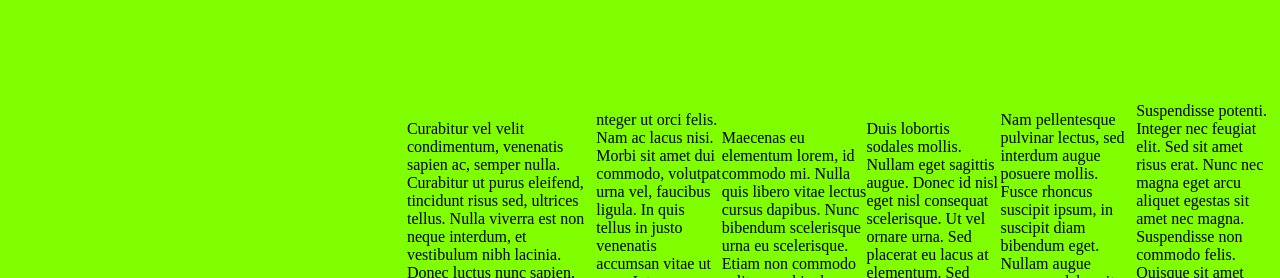
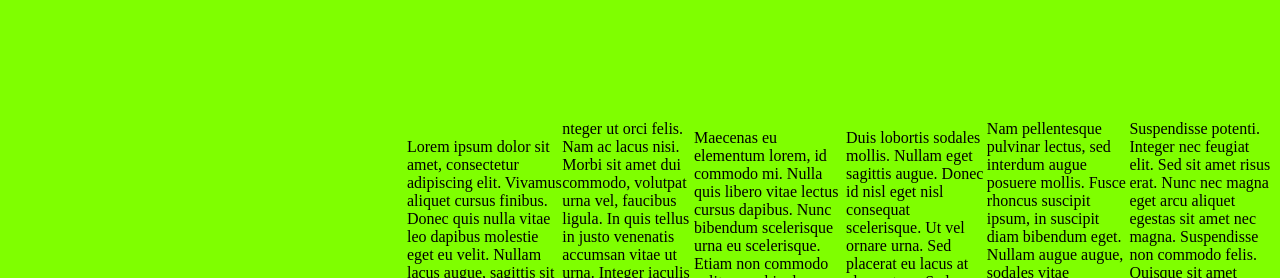
Before and after one commit to FunnyGoofy/JavaScript, a plain HTML site: page section01/index.html in a window 1280 px wide. Shown: the top 278 px of the page. Drawn offline with Linux system fonts and the light colour scheme; a script that the page names is missing.

Commit message:
updating index 01

```diff
--- a/section01/index.html
+++ b/section01/index.html
@@ -29,8 +29,7 @@
     <h1 class class="title">
         JavaScript Fundamentals - Part 1
     </h1>
-	<p>Curabitur vel velit condimentum, venenatis sapien ac, semper nulla. Curabitur ut purus eleifend, tincidunt risus sed, ultrices tellus. Nulla viverra est non neque interdum, et vestibulum nibh lacinia. Donec luctus nunc sapien, vitae porttitor elit varius non. Curabitur ac nisi at ex bibendum vestibulum vitae quis nisi. Curabitur odio quam, fermentum ac laoreet sed, luctus vitae lectus. Phasellus non elit neque. Sed tincidunt vel augue mollis iaculis. Mauris pulvinar id erat tristique congue. Praesent luctus sed nisi vel tristique. Vestibulum rutrum urna quam, quis cursus ligula tincidunt sit amet. In iaculis urna eget placerat aliquet. Cras at egestas leo. In eu quam dignissim, dapibus ante at, ornare ante. Quisque sit amet sagittis tellus, ut elementum nibh. Donec quam libero, hendrerit et dolor ac, egestas imperdiet enim.
-	</p>
+	<p>Lorem ipsum dolor sit amet, consectetur adipiscing elit. Vivamus aliquet cursus finibus. Donec quis nulla vitae leo dapibus molestie eget eu velit. Nullam lacus augue, sagittis sit amet maximus sit amet, molestie et mauris. Aenean bibendum lectus id massa tristique congue. In gravida tincidunt mi et faucibus. Aenean eget nibh auctor, mollis urna id, tincidunt turpis. Suspendisse laoreet in magna at efficitur. Mauris sodales felis id rhoncus malesuada. Nullam tincidunt leo et arcu scelerisque, bibendum rutrum enim viverra. Pellentesque a velit non quam venenatis maximus sit amet rhoncus ante. Vestibulum scelerisque finibus placerat.</p>
 	<p>nteger ut orci felis. Nam ac lacus nisi. Morbi sit amet dui commodo, volutpat urna vel, faucibus ligula. In quis tellus in justo venenatis accumsan vitae ut urna. Integer iaculis efficitur eros vitae viverra. Pellentesque pellentesque interdum pellentesque. Praesent faucibus velit eget ex scelerisque blandit. Nullam vehicula aliquam egestas. Cras ac metus ultrices, tincidunt nunc vitae, vehicula lectus. Nulla volutpat sem urna. Phasellus laoreet purus vitae dictum luctus. Cras at tellus nisi. Etiam sagittis fringilla velit, ac tincidunt nisl facilisis id.</p>
 	<p>Maecenas eu elementum lorem, id commodo mi. Nulla quis libero vitae lectus cursus dapibus. Nunc bibendum scelerisque urna eu scelerisque. Etiam non commodo velit, eu vehicula turpis. Donec lobortis arcu dui, vitae lobortis leo pulvinar eget. Curabitur tristique ac sapien quis iaculis. Etiam ut ante vel ante rhoncus rhoncus ac pharetra libero. Aliquam dignissim dui id nunc consequat, sit amet eleifend massa fermentum. Pellentesque habitant morbi tristique senectus et netus et malesuada fames ac turpis egestas. Ut augue velit, suscipit quis nisi sed, tristique dignissim odio. Donec commodo arcu vitae iaculis faucibus.</p>
 	<p>Duis lobortis sodales mollis. Nullam eget sagittis augue. Donec id nisl eget nisl consequat scelerisque. Ut vel ornare urna. Sed placerat eu lacus at elementum. Sed egestas non nibh ac feugiat. In nec metus semper, scelerisque ex luctus, dictum nibh. Donec sit amet interdum tellus. Suspendisse non erat erat. Phasellus hendrerit rutrum sapien et convallis. Nam congue neque vel neque blandit, vitae laoreet mauris egestas. Aliquam aliquam lectus sed dapibus elementum. Donec laoreet augue nec vestibulum venenatis. Nullam tincidunt in magna ut mollis. Aliquam erat volutpat.</p>
```
